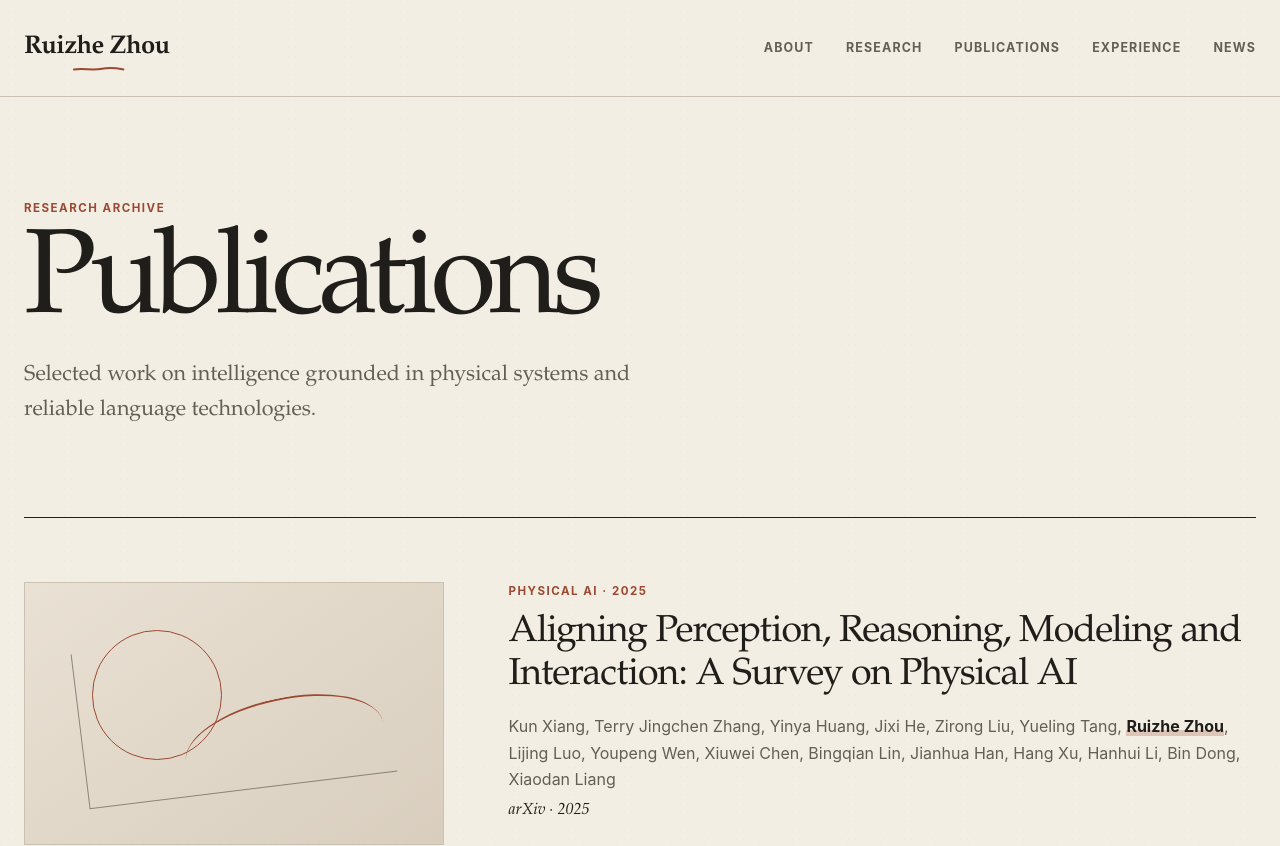
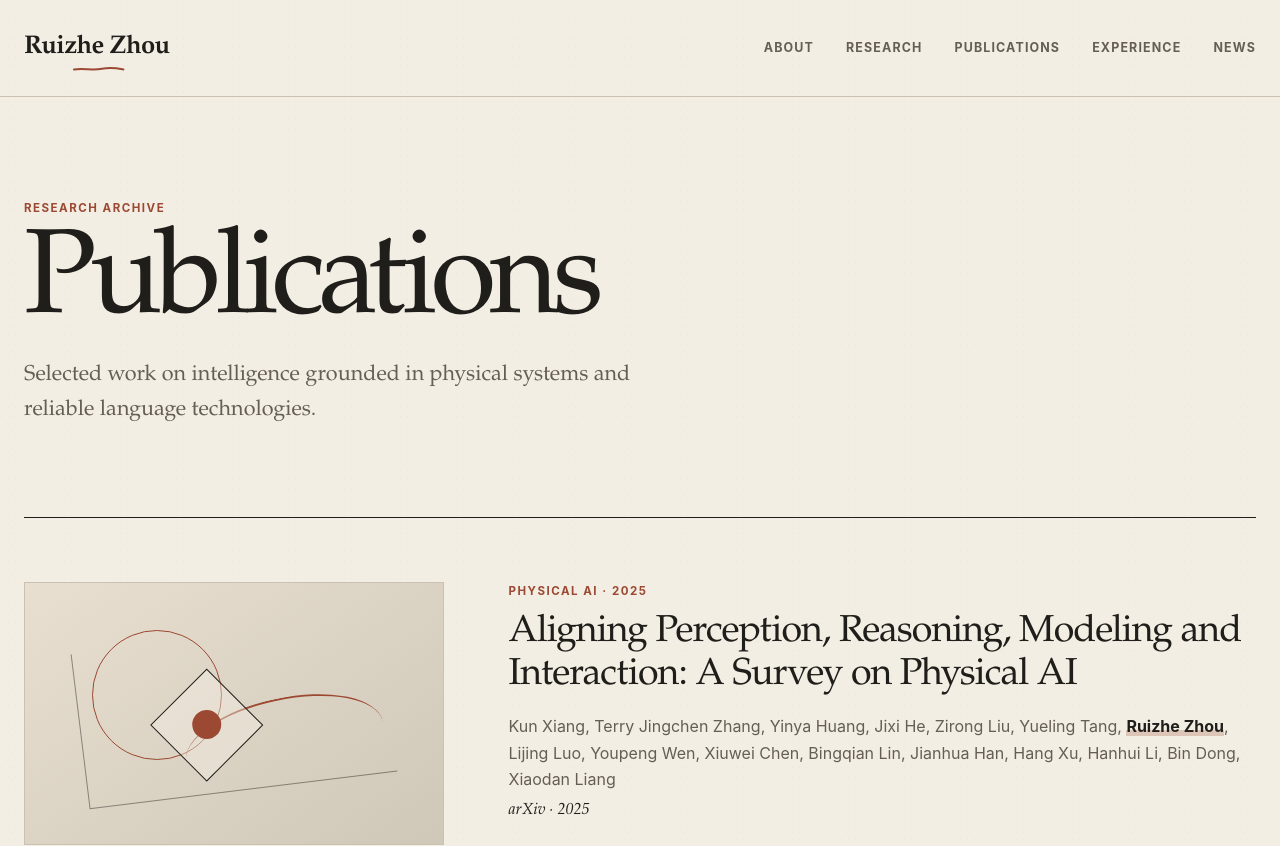
Before and after one commit to RitzChow/RitzChow.github.io, a Next.js app: page /publications in a window 1280 px wide. Shown: the top 846 px of the page. Built offline with nearby package versions, Linux system fonts and the light colour scheme.

Commit message:
fix: distinguish physical AI paper fallback

```diff
--- a/src/app/globals.css
+++ b/src/app/globals.css
@@ -236,11 +236,14 @@ a {
 
 .paper-figure img { width: 100%; height: 100%; object-fit: cover; }
 .paper-figure--fallback { background: linear-gradient(145deg, #e9e1d4, #d9cebe); }
+.paper-figure--physical-ai { background: linear-gradient(145deg, #e8dfd0, #cfc7b7); }
 .paper-figure--world-models { background: linear-gradient(145deg, #e4ddd1, #c6d0ca); }
 .paper-figure--text-detection { background: linear-gradient(145deg, #e9dfcf, #d8c0b8); }
 .paper-figure__orb { position: absolute; top: 18%; left: 16%; width: 31%; aspect-ratio: 1; border: 1px solid var(--clay); border-radius: 50%; }
 .paper-figure__axis { position: absolute; inset: 20% 13%; border-left: 1px solid rgb(32 30 26 / 45%); border-bottom: 1px solid rgb(32 30 26 / 45%); transform: rotate(-7deg); }
 .paper-figure__trace { position: absolute; right: 14%; bottom: 22%; width: 48%; height: 34%; border-top: 2px solid var(--clay); border-radius: 50%; transform: rotate(-12deg); }
+.paper-figure__core { position: absolute; top: 39%; left: 34%; width: 19%; aspect-ratio: 1; border: 1px solid var(--ink); background: rgb(243 238 228 / 42%); transform: rotate(45deg); }
+.paper-figure__core::after { position: absolute; inset: 31%; border-radius: 50%; background: var(--clay); content: ""; }
 
 .publication-kicker, .section-eyebrow {
   margin: 0 0 0.65rem;
--- a/src/components/paper-figure.tsx
+++ b/src/components/paper-figure.tsx
@@ -44,6 +44,7 @@ export function PaperFigure({ title, category, image, imageAlt }: PaperFigurePro
       <span className="paper-figure__orb" />
       <span className="paper-figure__axis" />
       <span className="paper-figure__trace" />
+      {safeCategory === "physical-ai" ? <span className="paper-figure__core" /> : null}
     </figure>
   );
 }
```
Also changed, not shown: 1 other file (tests, documents, lock files or other folders).
